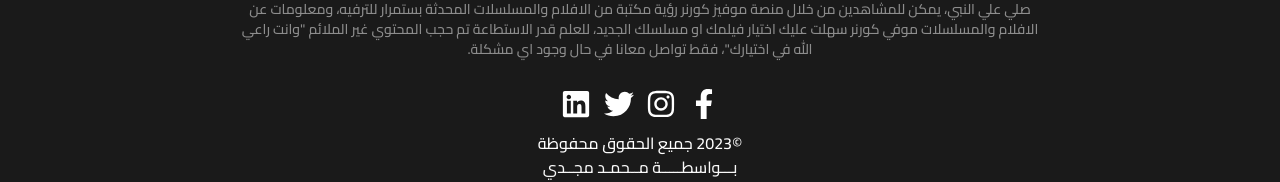
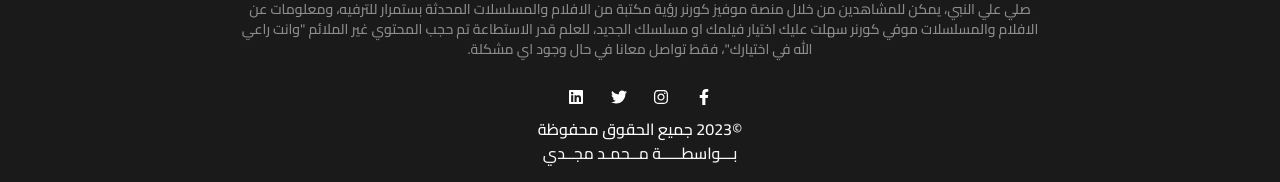
Before and after one commit to MohamedMagdy-git/MoviesKorner, a React (Vite) app: page / in a window 1280 px wide. Shown: the part 1037-1219 px from the top of the page. Built offline with nearby package versions, Linux system fonts and the light colour scheme; no server answers; a web font is replaced by a local one.

Commit message:
edit index.scss

```diff
--- a/src/index.scss
+++ b/src/index.scss
@@ -53,9 +53,9 @@ body {
 ul {
     list-style-type: none ;
 }
-svg {
-    font-size: 30px ;
-}
+// svg {
+//     font-size: 30px ;
+// }
 
 .skeleton {
     position: relative;
```
